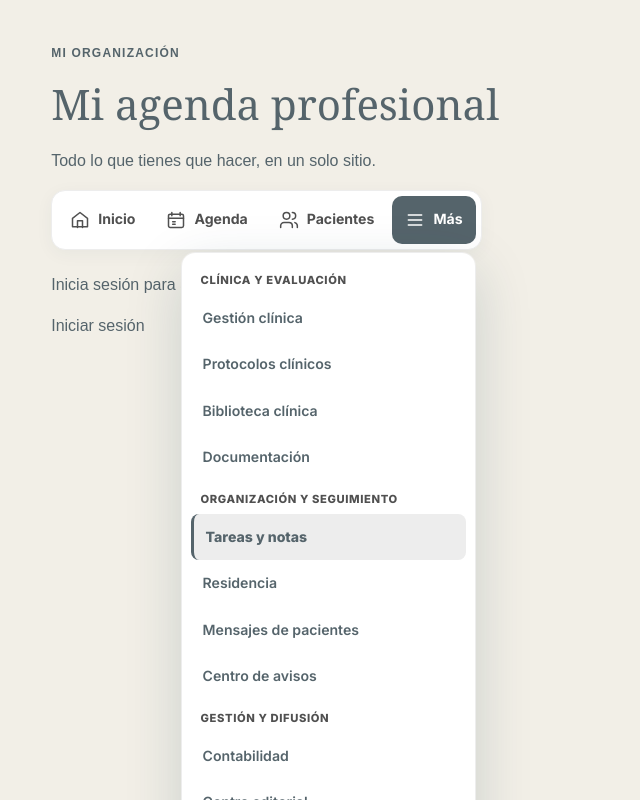
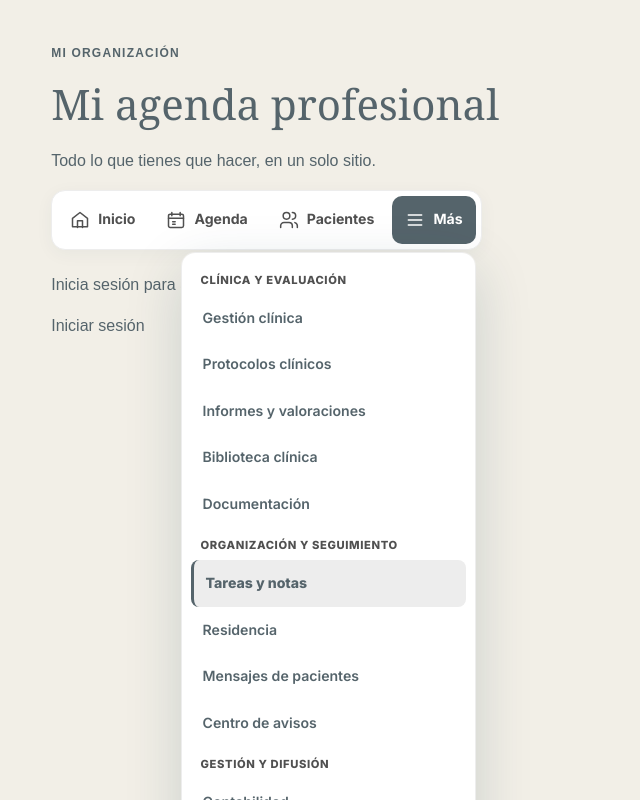
Before and after one commit to carolinasanchezgirona/Portfolio-Carolina, a Next.js app: page /admin/tareas in a window 1280 px wide. Both pictures are taken after a click on the heading "Más". Shown: the whole page, without its empty margins (0-640 px from the left). Built offline with nearby package versions, Linux system fonts and the light colour scheme.

Commit message:
Añadir acceso profesional a informes y valoraciones

```diff
--- a/app/admin/workspace-nav.tsx
+++ b/app/admin/workspace-nav.tsx
@@ -33,6 +33,7 @@ export default function AdminWorkspaceNav({ active }: { active: Area }) {
           <p className="admin-workspace-more-label">Clínica y evaluación</p>
           <a href="/admin/clinica/?panel=1">Gestión clínica</a>
           <a href="/admin/clinica/protocolos/" aria-current={active === "protocolos" ? "page" : undefined}>Protocolos clínicos</a>
+          <a href="/admin/clinica/informes/" aria-current={active === "informes" ? "page" : undefined}>Informes y valoraciones</a>
           <a href="/admin/clinica/materiales-externos/">Biblioteca clínica</a>
           <a href="/admin/clinica/documentacion/" aria-current={active === "biblioteca" ? "page" : undefined}>Documentación</a>
           <p className="admin-workspace-more-label">Organización y seguimiento</p>
```
